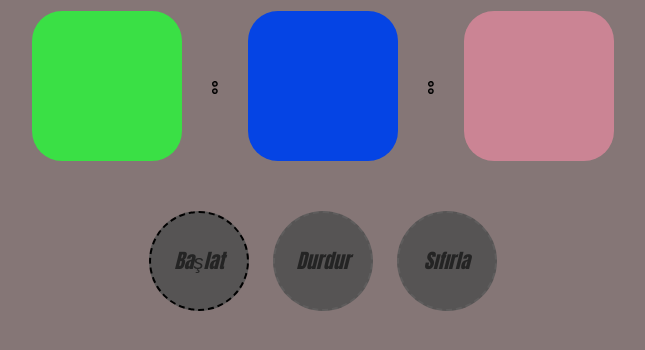
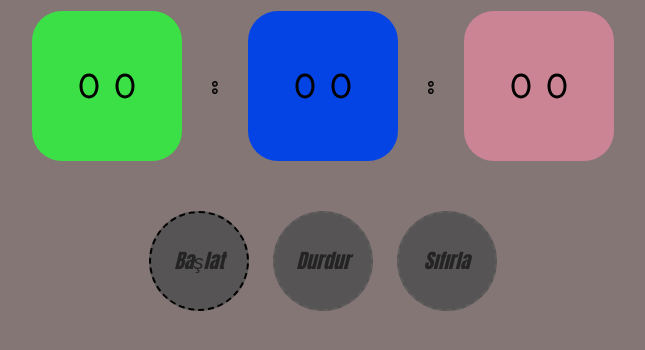
Before and after one commit to ibrahimtmrts1/CounterApp, a plain HTML site: page index.html in a window 1280 px wide. Both pictures are taken after a click on the button "Sıfırla". Shown: the part 272-622 px from the top of the page, without its empty margins (317-962 px from the left). Drawn offline with nearby package versions, Linux system fonts and the light colour scheme.

Commit message:
Update index.html

```diff
--- a/index.html
+++ b/index.html
@@ -143,12 +143,6 @@
         document.querySelector('.saatKutu').style.backgroundColor = getRandomColor();
         document.querySelector('.dakikaKutu').style.backgroundColor = getRandomColor();
         document.querySelector('.saniyeKutu').style.backgroundColor = getRandomColor();
-        //document.getElementById('saatKutu').innerHTML = '<img src="0.svg" alt="0.svg">'+'<img src="0.svg" alt="0.svg">';
-       // document.getElementById('dakikaKutu').innerHTML = '<img src="0.svg" alt="0.svg">'+'<img src="0.svg" alt="0.svg">';
-        //document.getElementById('saniyeKutu').innerHTML = '<img src="0.svg" alt="0.svg">'+'<img src="0.svg" alt="0.svg">';
-
-
-
         let timer;
         let sayac = 0;
         const startButton = document.getElementById('start');
@@ -172,10 +166,13 @@
 
         function resetClock() {
             clearInterval(timer);
-            document.getElementById('saatKutu').innerHTML = '';
-            document.getElementById('dakikaKutu').innerHTML = '';
-            document.getElementById('saniyeKutu').innerHTML = '';
             sayac = 0;
+            document.getElementById('saat-onlar').src = "/0.svg";
+            document.getElementById('saat-birler').src = "/0.svg";
+            document.getElementById('dakika-onlar').src = "/0.svg";
+            document.getElementById('dakika-birler').src = "/0.svg";
+            document.getElementById('saniye-onlar').src = "/0.svg";
+            document.getElementById('saniye-birler').src = "/0.svg";
             startButton.disabled = false;
             stopButton.disabled = true;
             resetButton.disabled = true;
@@ -207,11 +204,6 @@
 
             document.getElementById('saat-onlar').src=hourString[0]+".svg";
             document.getElementById('saat-birler').src=hourString[1]+".svg";
-
-            //document.getElementById('saatKutu').innerHTML = saatHTML;
-            //document.getElementById('dakikaKutu').innerHTML = dakikaHTML;
-            //document.getElementById('saniyeKutu').innerHTML = saniyeHTML;
-
             document.querySelector('.saatKutu').style.backgroundColor = getRandomColor();
             document.querySelector('.dakikaKutu').style.backgroundColor = getRandomColor();
             document.querySelector('.saniyeKutu').style.backgroundColor = getRandomColor();
```
